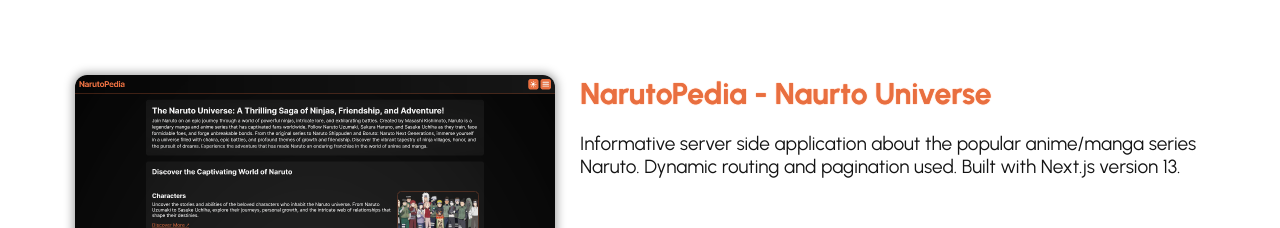
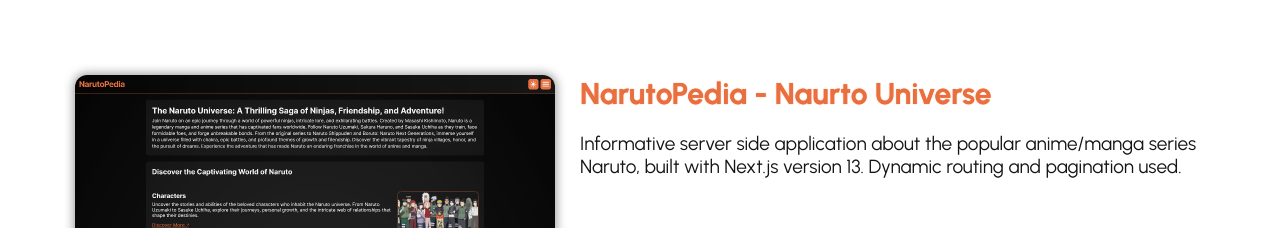
Before and after one commit to kemalgalip/portfolio, a React (Vite) app: page / in a window 1280 px wide. Shown: the part 2820-3048 px from the top of the page. Built offline with nearby package versions, Linux system fonts and the light colour scheme.

Commit message:
Changed NarutoPedia description

```diff
--- a/src/js/Projects.jsx
+++ b/src/js/Projects.jsx
@@ -142,8 +142,8 @@
                             <h3>NarutoPedia - Naurto Universe</h3>
                             <p>
                                 Informative server side application about the popular anime/manga
-                                series Naruto. Dynamic routing and pagination used. Built with
-                                Next.js version 13.
+                                series Naruto, built with Next.js version 13. Dynamic routing and
+                                pagination used.
                             </p>
                             <div>
                                 <div className="project-card-img-div">
```
